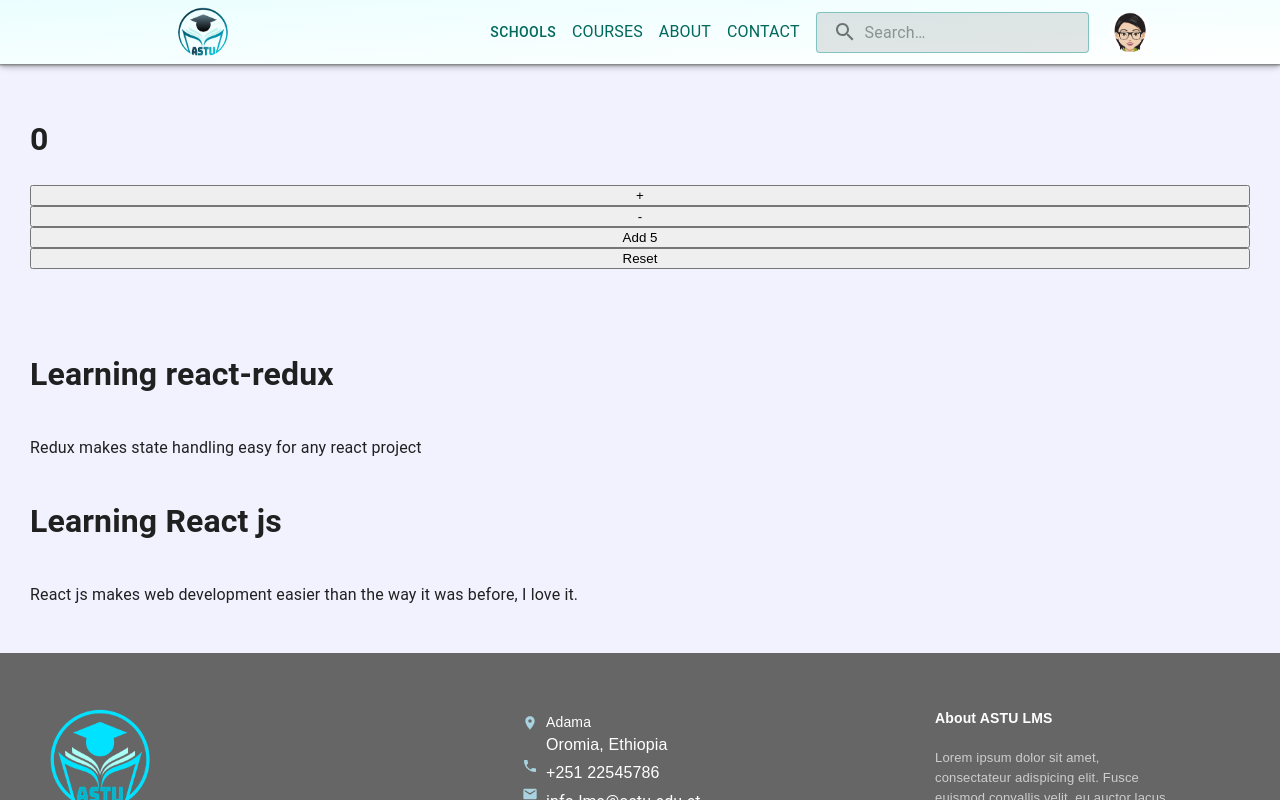
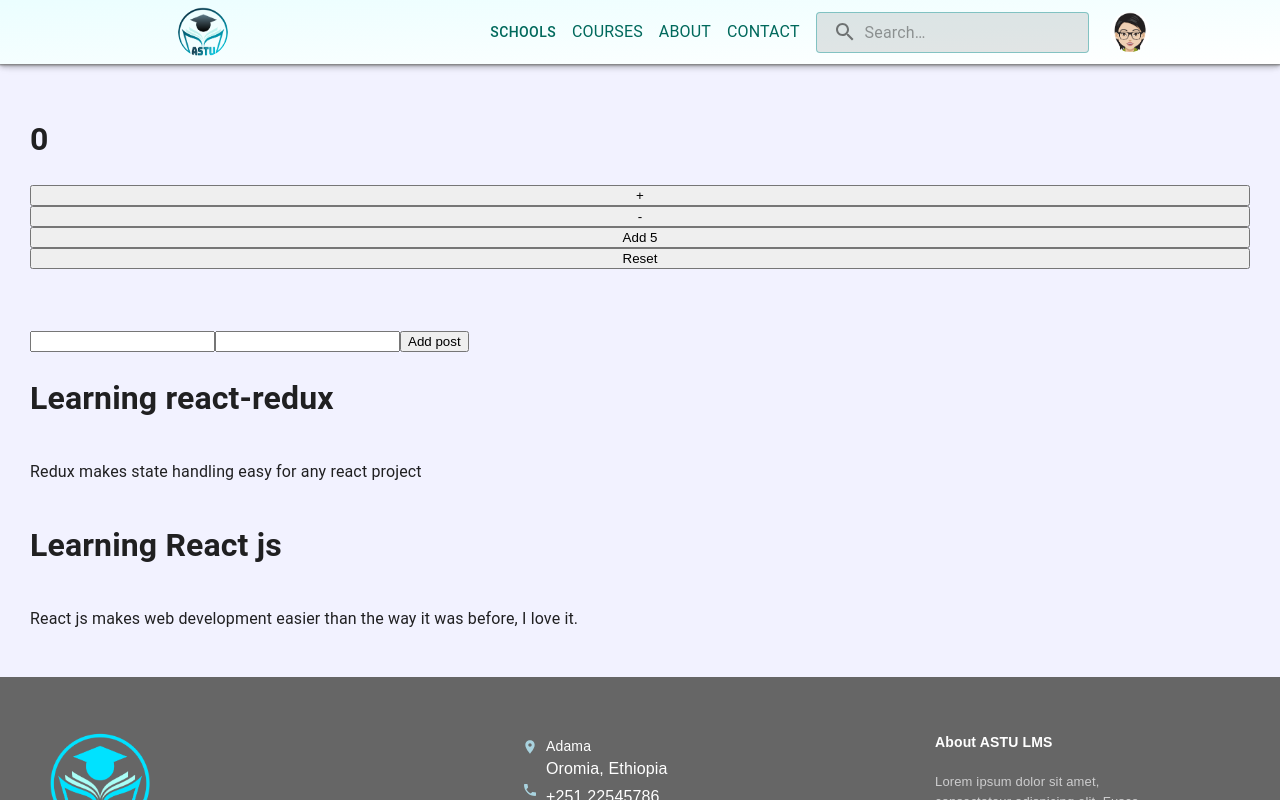
Before and after one commit to brannatech/ASTU---LMS, a React (Create React App) app: page / in a window 1280 px wide. Shown: the top 800 px of the page. Built offline with nearby package versions, Linux system fonts and the light colour scheme.

Commit message:
redux tutorial

```diff
--- a/src/components/counter/Counter.jsx
+++ b/src/components/counter/Counter.jsx
@@ -7,11 +7,12 @@ import {
   reset,
   fetchPosts,
 } from "./counterSlice";
+import PostForm from "./PostForm";
 const Counter = () => {
   const countval = useSelector((state) => state.counter.count);
   const dispatch = useDispatch();
   const resetAll = () => dispatch(reset());
-  const posts = useSelector(fetchPosts)
+  const posts = useSelector(fetchPosts);
   return (
     <>
       <div style={{ display: "flex", flexDirection: "column", padding: 30 }}>
@@ -22,6 +23,7 @@ const Counter = () => {
         <button onClick={resetAll}>Reset</button>
       </div>
       <div style={{ display: "flex", flexDirection: "column", padding: 30 }}>
+        <PostForm />
         {posts.map((post) => (
           <React.Fragment key={post.id}>
             <h1>{post.title}</h1>
--- /dev/null
+++ b/src/components/counter/PostForm.jsx
@@ -0,0 +1,26 @@
+import React, { useState } from "react";
+import { useDispatch } from "react-redux";
+import { addPosts } from "./counterSlice";
+const PostForm = () => {
+  const [title, setTitle] = useState("");
+  const [content, setContent] = useState("");
+  const handleTitleChange = (e) => setTitle(e.target.value);
+  const handleContentChange = (e) => setContent(e.target.value);
+  const dispatch = useDispatch();
+  const handleSubmit = () => {
+    if (title && content) {
+      dispatch(addPosts(title, content));
+    }
+    setTitle("");
+    setContent("");
+  };
+  return (
+    <div>
+      <input type="text" value={title} onChange={handleTitleChange} />
+      <input type="text" value={content} onChange={handleContentChange} />
+      <button onClick={handleSubmit}>Add post</button>
+    </div>
+  );
+};
+
+export default PostForm;
--- a/src/components/counter/counterSlice.js
+++ b/src/components/counter/counterSlice.js
@@ -1,4 +1,4 @@
-import { createSlice } from "@reduxjs/toolkit";
+import { createSlice, nanoid } from "@reduxjs/toolkit";
 
 const initialState = {
     count: 0,
@@ -14,13 +14,25 @@ export const counterSlice = createSlice({
         decrement: (state) => { state.count -= 1 },
         incrementByAmount: (state, action) => { state.count += action.payload },
         reset: (state) => { state.count = 0 },
-        fetchPosts: (state) => {
-            return state.posts;
+        addPosts: {
+            reducer(state, action) {
+                state.posts.push(action.payload)
+            },
+            prepare(title, content) {
+                return {
+                    payload: {
+                        id: nanoid(),
+                        title,
+                        content,
+                    }
+                }
+            }
+
         }
     }
 })
 
 export const fetchPosts = (state) => state.counter.posts;
 
-export const { increment, decrement, incrementByAmount, reset } = counterSlice.actions;
+export const { increment, decrement, incrementByAmount, reset, addPosts } = counterSlice.actions;
 export default counterSlice.reducer;
```
